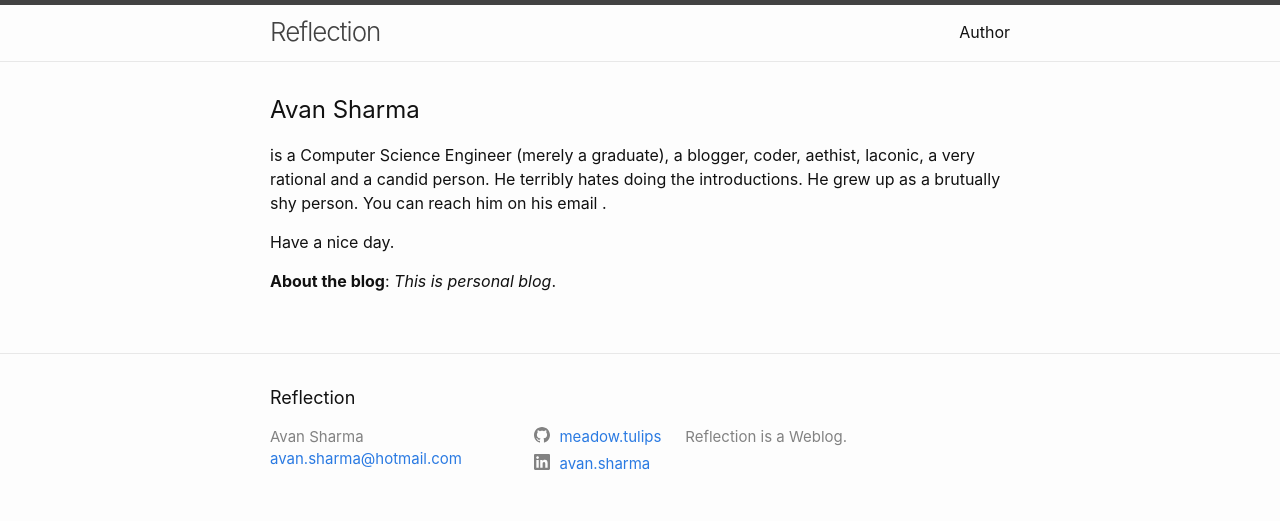
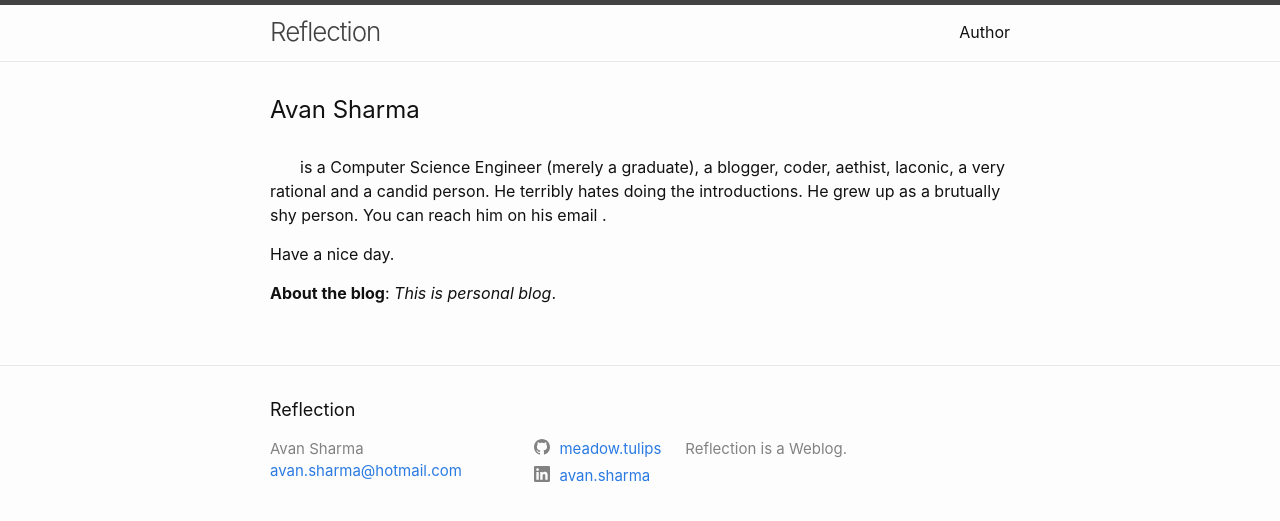
Before and after one commit to meadow-tulips/Myblog, a Jekyll site: the page built from about.md, in a window 1280 px wide. Shown: the top 521 px of the page. Built offline with Jekyll 4.4.1, drawn with Linux system fonts in a browser that asks for light colours.

Commit message:
Update _layout.scss

```diff
--- a/_sass/minima/_layout.scss
+++ b/_sass/minima/_layout.scss
@@ -255,7 +255,8 @@
 
 // User Defined CSS
 
-.authorfirstline::first-line
+.authorfirstline
 {
-  padding: 12px 30px;
+  padding-top:12px;
+  text-indent:30px
 }
```
